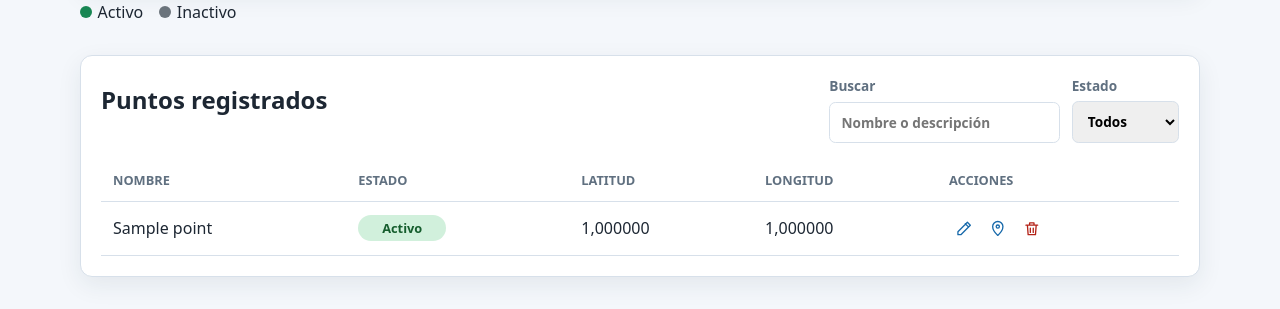
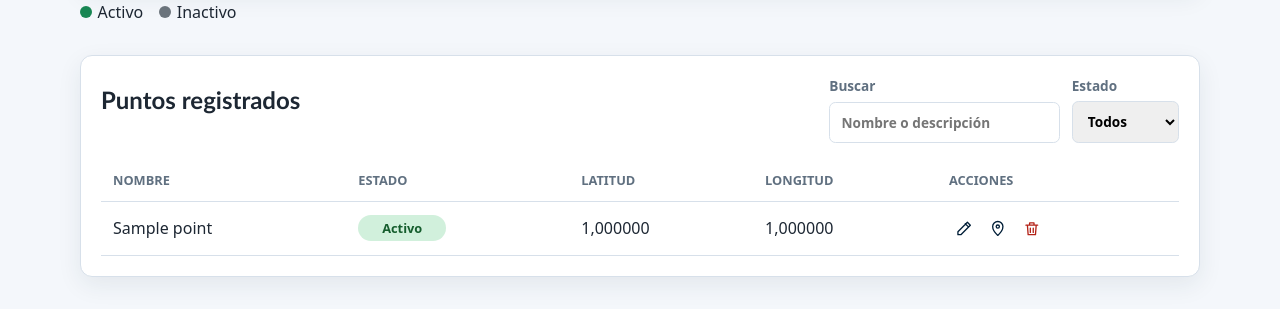
Before and after one commit to AgustinConde/desafio-CRUX, a Django app: page / in a window 1280 px wide. Shown: the part 572-881 px from the top of the page. Run offline with Django 4.2, Linux system fonts and the light colour scheme; tables that the repository leaves empty hold one stand-in row (values such as "Sample post").

Commit message:
style: actualiza paleta de colores

```diff
--- a/points/static/points/css/styles.css
+++ b/points/static/points/css/styles.css
@@ -1,11 +1,13 @@
 :root {
     --color-background: #f4f7fb;
     --color-border: #d7e0ea;
-    --color-primary: #1769aa;
-    --color-primary-dark: #0d4773;
+    --color-primary: #001E37;
+    --color-primary-dark: var(--color-primary);
+    --color-secondary: #34B3B6;
     --color-surface: #fff;
     --color-text: #1d2733;
     --color-muted: #607080;
+    --font-heading: "Trebuchet MS", "Segoe UI", sans-serif;
 }
 
 * {
@@ -76,7 +78,17 @@ main {
 
 h1,
 h2 {
+    font-family: var(--font-heading);
     margin-top: 0;
+}
+
+.eyebrow {
+    color: var(--color-secondary);
+    font-size: 0.75rem;
+    font-weight: 700;
+    letter-spacing: 0.08em;
+    margin: 0 0 0.35rem;
+    text-transform: uppercase;
 }
 
 .map-toolbar {
```
